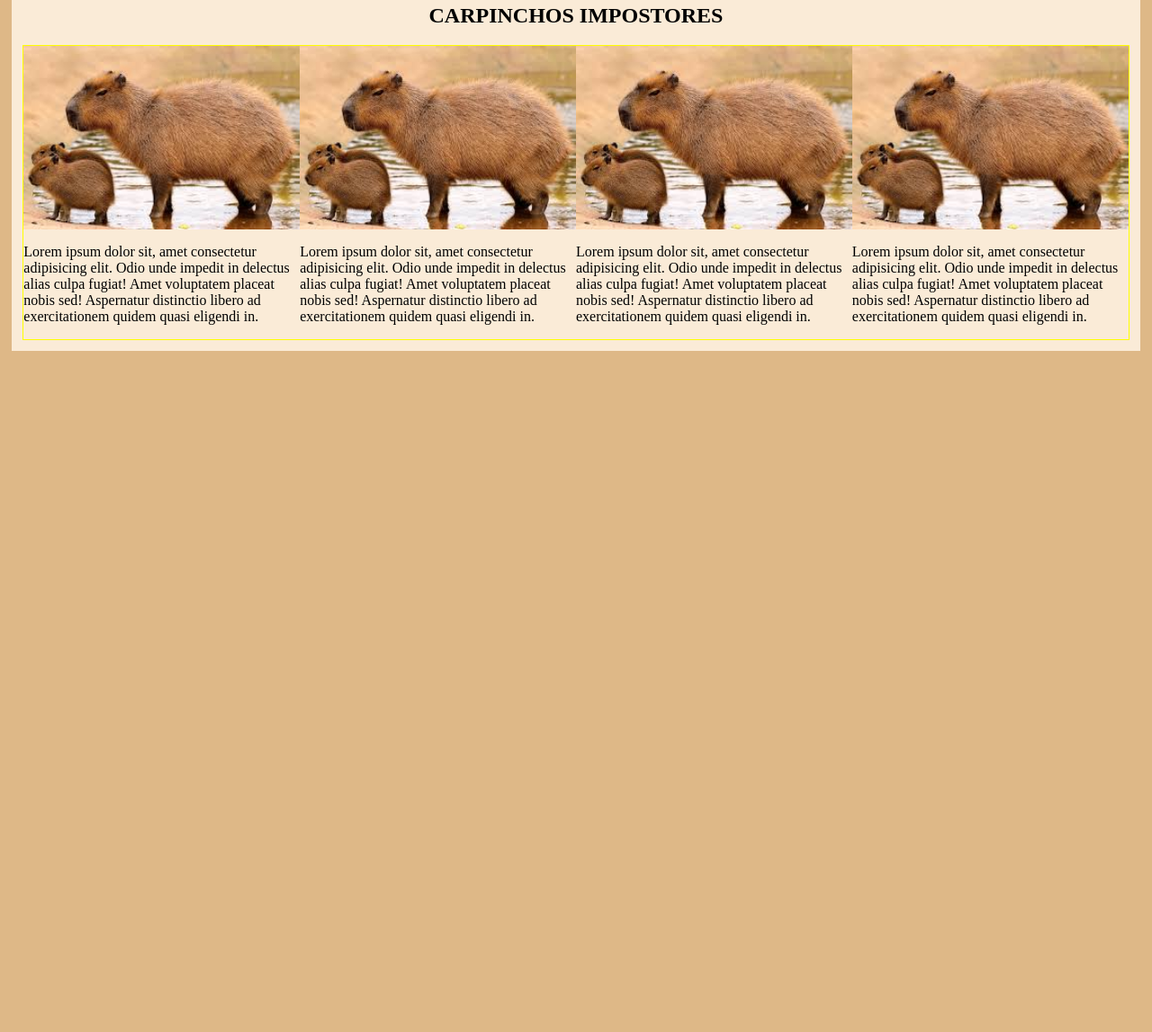
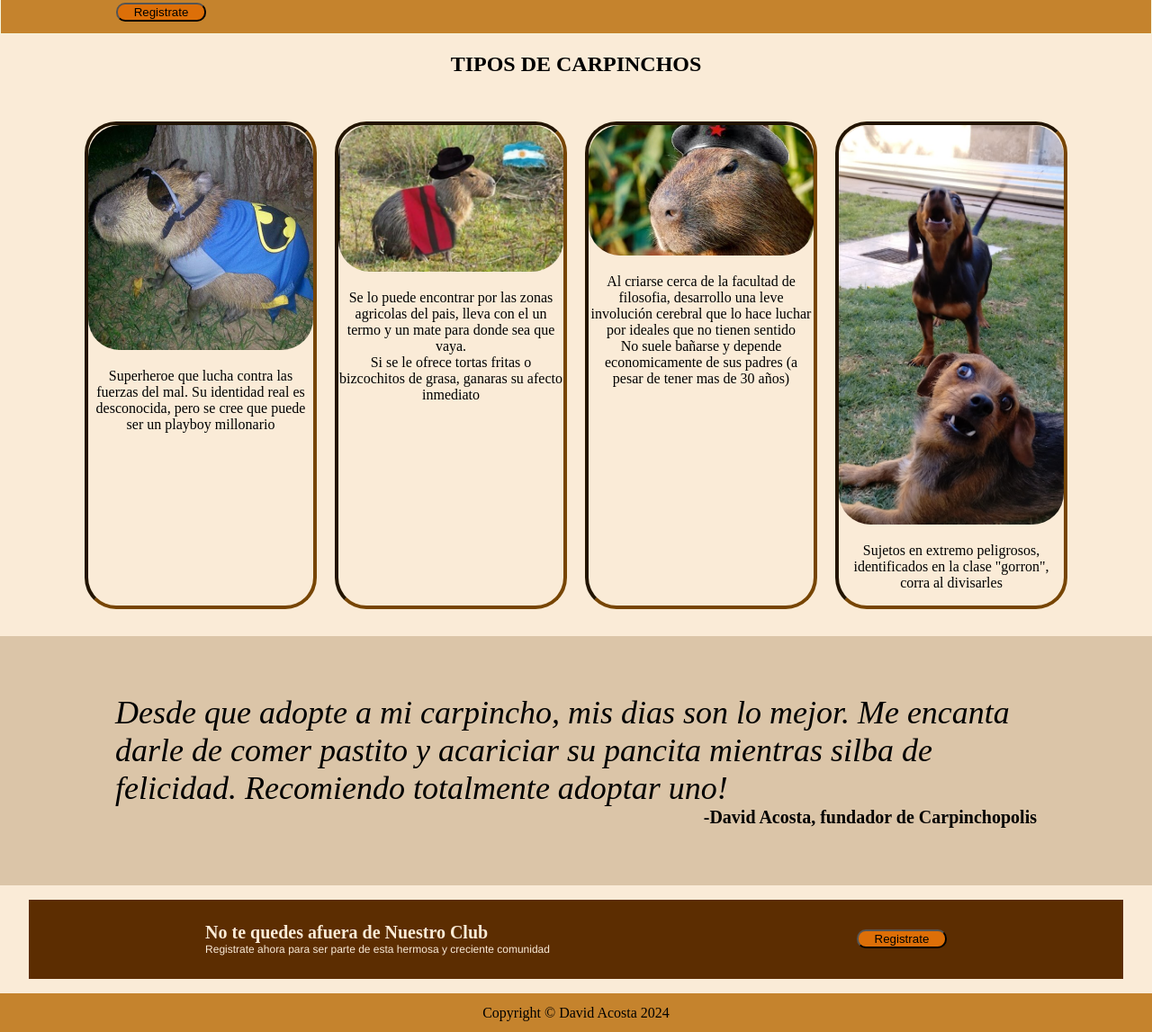
Before and after one commit to DavidAcosta86/First-web, a plain HTML site: page index.html in a window 1280 px wide. Shown: the part 357-1504 px from the top of the page at 90% size. Before the commit the page ends 800 px from the top, so only its background shows below. Drawn offline with Linux system fonts and the light colour scheme; a web font is replaced by a local one.

Commit message:
Se completo el proyecto
	new file:   Images/baticarpi.jpg
	new file:   Images/carpigaucho.jpg
	new file:   Images/falsos.jpg
	new file:   Images/zurdincho.jpg
	modified:   index.html
	modified:   stylecapy.css
Se cambio el estilo en general de las disposiciones
y los colores.
se agregaron los elementos faltanes

```diff
--- a/index.html
+++ b/index.html
@@ -33,60 +33,77 @@
       </div>
       <div class="subnav">
         <div class="subti">
-          <h1>This website is awesome</h1>
+          <h1>Bienvenido al club de los carpinchos</h1>
           <h4>
-            hey this is so cool Lorem ipsum dolor sit amet consectetur
-            adipisicing elit. Quas distinctio consequatur veritatis cumque
-            aspernatur ea. Mollitia, numquam aut quis quibusdam magni, inventore
-            porro totam soluta reiciendis praesentium blanditiis, quia nisi!
+            En este lugar vas a poder conectar con gente que ama a los
+            carpinchos tanto como vos, recibir tips de crianza y como mimar a tu
+            carpincho favorito. <br />No dejes de visitarnos y enterarte las
+            ultimas novedades de este maravilloso club <br />Te esperamos!
           </h4>
-          <button href="index.html">Sign in</button>
+          <button class="button" href="index.html">Registrate</button>
         </div>
         <img src="/Images/capy1.jpg" height="183" width="276" alt="foto" />
       </div>
     </header>
     <main>
-      <h2 class="titmain">CARPINCHOS IMPOSTORES</h2>
+      <h2 class="titmain">TIPOS DE CARPINCHOS</h2>
       <div class="lista">
         <div class="element">
-          <img class="tb"src="/Images/capy1.jpg"  alt="foto" />
+          <img class="tb" src="/Images/baticarpi.jpg" alt="foto" />
           <p>
-            Lorem ipsum dolor sit, amet consectetur adipisicing elit. Odio unde
-            impedit in delectus alias culpa fugiat! Amet voluptatem placeat
-            nobis sed! Aspernatur distinctio libero ad exercitationem quidem
-            quasi eligendi in.
+            Superheroe que lucha contra las fuerzas del mal. Su identidad real
+            es desconocida, pero se cree que puede ser un playboy millonario
           </p>
         </div>
         <div class="element">
-            <img class="tb" src="/Images/capy1.jpg"  alt="foto" />
+          <img class="tb" src="/Images/carpigaucho.jpg" alt="foto" />
           <p>
-              Lorem ipsum dolor sit, amet consectetur adipisicing elit. Odio unde
-              impedit in delectus alias culpa fugiat! Amet voluptatem placeat
-              nobis sed! Aspernatur distinctio libero ad exercitationem quidem
-              quasi eligendi in.
+            Se lo puede encontrar por las zonas agricolas del pais, lleva con el
+            un termo y un mate para donde sea que vaya. <br />
+            Si se le ofrece tortas fritas o bizcochitos de grasa, ganaras su
+            afecto inmediato
           </p>
         </div>
         <div class="element">
-            <img class="tb" src="/Images/capy1.jpg"  alt="foto" />
+          <img class="tb" src="/Images/zurdincho.jpg" alt="foto" />
           <p>
-              Lorem ipsum dolor sit, amet consectetur adipisicing elit. Odio unde
-              impedit in delectus alias culpa fugiat! Amet voluptatem placeat
-              nobis sed! Aspernatur distinctio libero ad exercitationem quidem
-              quasi eligendi in.
+            Al criarse cerca de la facultad de filosofia, desarrollo una leve
+            involución cerebral que lo hace luchar por ideales que no tienen
+            sentido <br />
+            No suele bañarse y depende economicamente de sus padres (a pesar de
+            tener mas de 30 años)
           </p>
         </div>
         <div class="element">
-            <img class="tb" src="/Images/capy1.jpg"  alt="foto" />
+          <img class="tb" src="/Images/falsos.jpg" alt="foto" />
           <p>
-              Lorem ipsum dolor sit, amet consectetur adipisicing elit. Odio unde
-              impedit in delectus alias culpa fugiat! Amet voluptatem placeat
-              nobis sed! Aspernatur distinctio libero ad exercitationem quidem
-              quasi eligendi in.
+            Sujetos en extremo peligrosos, identificados en la clase "gorron",
+            corra al divisarles
           </p>
         </div>
       </div>
     </main>
-    <aside></aside>
-    <footer></footer>
+
+    <div class="cita">
+      <div class="txt-cita">
+        Desde que adopte a mi carpincho, mis dias son lo mejor. Me encanta darle
+        de comer pastito y acariciar su pancita mientras silba de felicidad.
+        Recomiendo totalmente adoptar uno!
+      </div>
+      <div class="firma">-David Acosta, fundador de Carpinchopolis</div>
+    </div>
+
+    <div class="call">
+      <div class="invitecomplete">
+        <div class="invite">No te quedes afuera de Nuestro Club</div>
+
+        <div class="invite2">
+          Registrate ahora para ser parte de esta hermosa y creciente comunidad
+        </div>
+      </div>
+      <button class="button" href="index.html">Registrate</button>
+    </div>
+
+    <footer>Copyright &copy; David Acosta 2024</footer>
   </body>
 </html>
--- a/stylecapy.css
+++ b/stylecapy.css
@@ -1,7 +1,7 @@
 body {
-  background-color: burlywood;
+  background-color: antiquewhite;
   margin: 0px;
-  padding: 1% 1%;
+
 }
 
 .roboto-slab-msroboto {
@@ -9,6 +9,13 @@ body {
   font-optical-sizing: auto;
   font-weight: 400;
   font-style: normal;
+}
+.button {
+  background-color: rgb(221, 111, 8);
+  border-radius: 10px;
+  flex-basis: 100px;
+  height: auto;
+  width: auto;
 }
 
 h1 {
@@ -29,6 +36,7 @@ a {
 header {
   border: 1px solid beige;
   padding: 1% 10%;
+  background-color: rgb(197, 131, 45);
 }
 ul {
   padding: 0px;
@@ -65,33 +73,82 @@ ul {
   justify-content: space-between;
 }
 main {
-  background-color: antiquewhite;
-  padding: 1%;
+
   display: flex;
-  flex-flow: column wrap;
-  flex: 1 0 auto;
+  flex-flow: column;
+  align-content: center;
+}
+.lista {
+
+  flex-wrap: wrap;
+  padding: 20px 20px;
+
+  display: flex;
+  justify-content: center;
 }
 .titmain {
   display: flex;
   align-items: center;
   justify-content: center;
 }
-.lista {
-  border: 1px solid yellow;
-    padding: 0;
-  margin: 0px;
-  margin: 0px;
+.element {
+  margin: 10px;
+  width: 250px;
+  border: 0.5vh solid rgb(119, 69, 3);
+  border-radius: 35px;
+  border-style: inset;
 
+  text-align: center;
+}
+.tb {
+  border-radius: 35px;
+
+  max-width: 100%;
+  max-height: 100%;
+}
+
+.cita {
+  background-color: rgb(219, 197, 168);
   display: flex;
-  flex: 1 0 auto;
-  justify-content: space-between;
+  flex-direction: column;
+  align-items: center;
+  justify-content: center;
+  padding: 5% 10%;
 }
-.element {
+.txt-cita {
+  font-size: 36px;
+  font-weight: light;
+  font-style: italic;
+}
+.firma {
+  align-self: flex-end;
+  font-size: 20px;
+  font-style: normal;
+  font-weight: bold;
+}
+.call {
+  color: antiquewhite;
+  margin: 2vh 4ch;
+  padding: 2%;
+  background-color: rgb(92, 45, 1);
   display: flex;
-  flex-shrink: 1;
-   flex-direction: column;
+  flex-direction: row;
+  justify-content: space-around;
+  align-items: center;
 }
-.tb{
-    height: auto;
-    width: auto;
+.invite {
+  font-size: 20px;
+  font-weight: 800;
 }
+.invite2 {
+  font-size: 12px;
+  font-family: Helvetica, sans-serif;
+}
+
+footer{
+  display: flex;
+  background-color: rgb(197, 131, 45);
+  padding: 1%;
+  align-items: center;
+  justify-content: center;
+}
```
Also changed, not shown: Images/baticarpi.jpg (added), Images/carpigaucho.jpg (added), Images/falsos.jpg (added), Images/zurdincho.jpg (added). Lines whose indentation alone changed are shown as unchanged.
